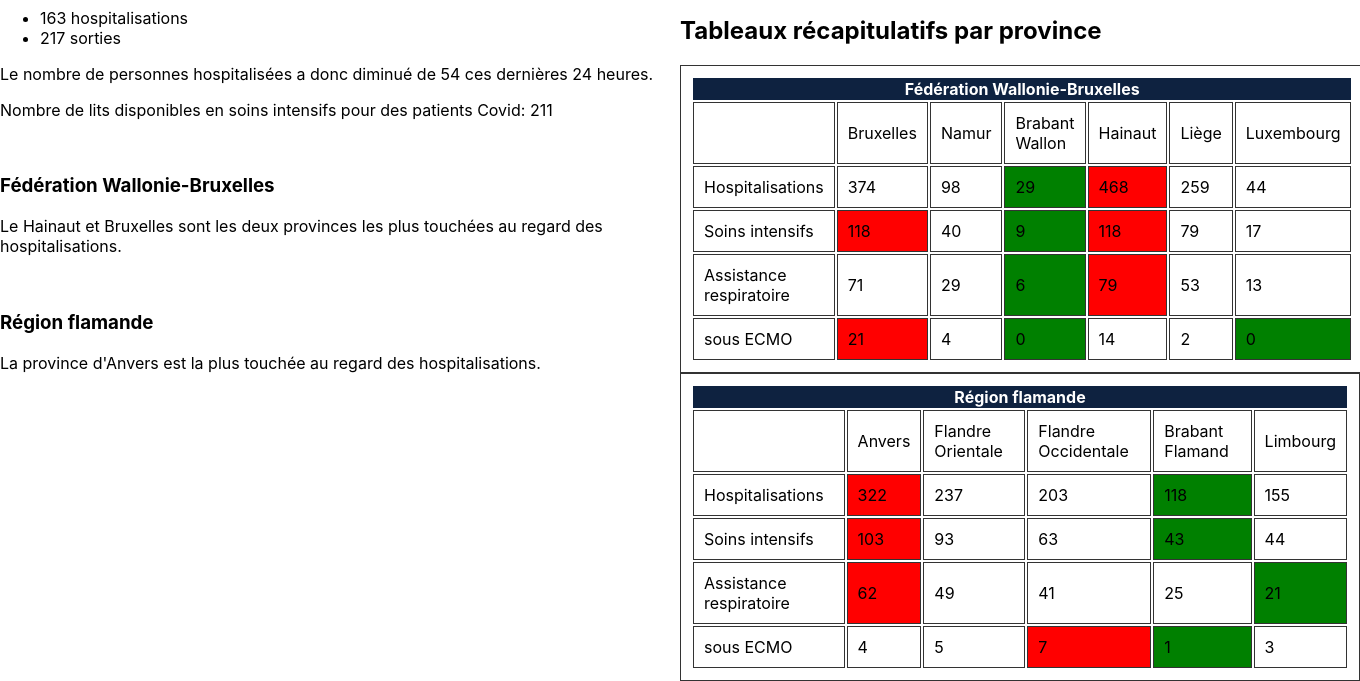
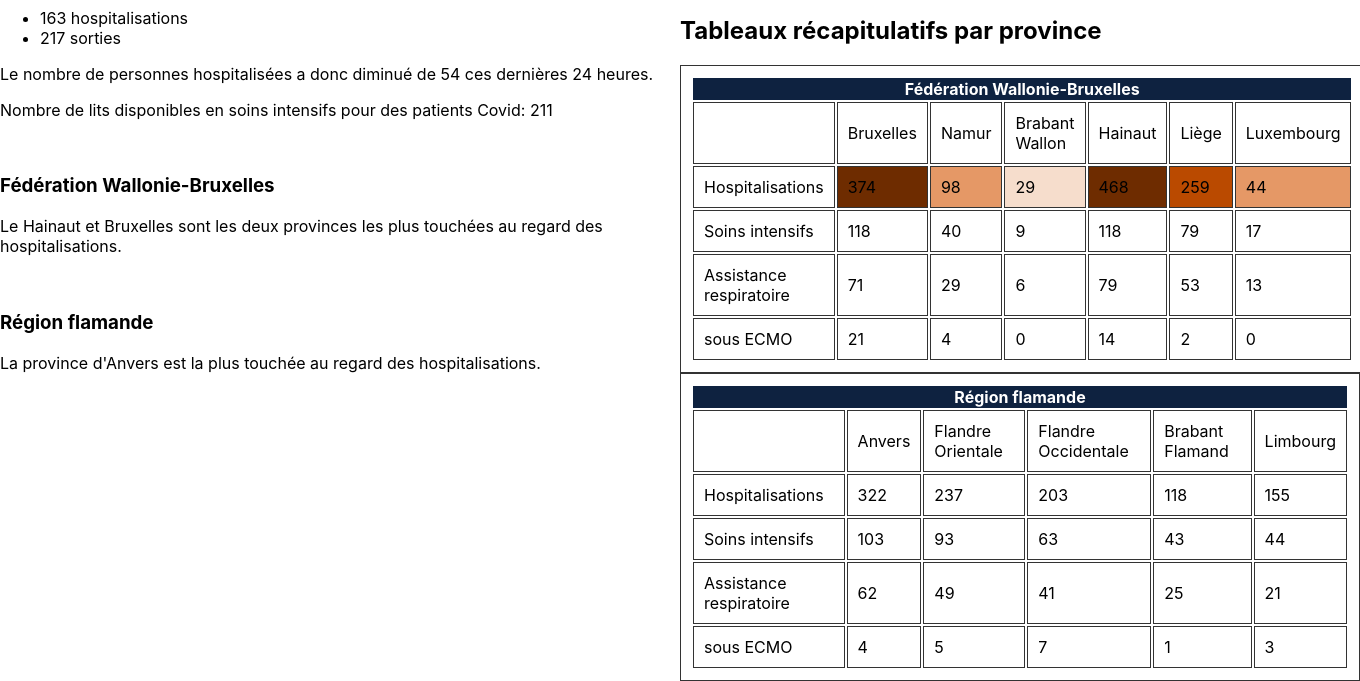
Before and after one commit to balfroim/OpenData, a Django app: template open_data/dataset/templates/popularized/covid19be_hosp.html in a window 1360 px wide. Shown: the part 275-956 px from the top of the page. Run offline with Django 3.2, Linux system fonts and the light colour scheme; the template is opened without the code that fills it, so the values that code supplies are empty; parts of the project's set-up code (start-up, migrations or seed data) failed here and were passed over.

Commit message:
modif vulga conseil communal (cdH) + covid hospit (code couleur tableau)

```diff
--- a/open_data/dataset/templates/popularized/covid19be_hosp.html
+++ b/open_data/dataset/templates/popularized/covid19be_hosp.html
@@ -23,12 +23,20 @@
       color: #fff;
     }
 
-    .red {
-      background-color: red;
+    .light {
+      background-color: #F6DDCC;
     }
 
-    .green {
-      background-color: green;
+    .lightplus {
+      background-color: #E59866;
+    }
+
+    .heavy {
+      background-color: #BA4A00;
+    }
+
+    .heavyplus {
+      background-color: #6E2C00;
     }
   </style>
 {% endblock %}
@@ -105,12 +113,12 @@
         </tr>
         <tr>
           <td>Hospitalisations</td>
-          <td>374</td>
-          <td>98</td>
-          <td class="green">29</td>
-          <td class="red">468</td>
-          <td>259</td>
-          <td>44</td>
+          <td class="heavyplus">374</td>
+          <td class="lightplus">98</td>
+          <td class="light">29</td>
+          <td class="heavyplus">468</td>
+          <td class="heavy">259</td>
+          <td class="lightplus">44</td>
         </tr>
         <tr>
           <td>Soins intensifs</td>
--- a/open_data/dataset/templates/popularized/namur-conseil-communal.html
+++ b/open_data/dataset/templates/popularized/namur-conseil-communal.html
@@ -62,7 +62,7 @@
               <td>PTB</td>
               <td>PS</td>
               <td>ECOLO</td>
-              <td>CDH</td>
+              <td>cdH</td>
               <td>Défi</td>
               <td>MR</td>
               <td>Indépendant</td>
```
